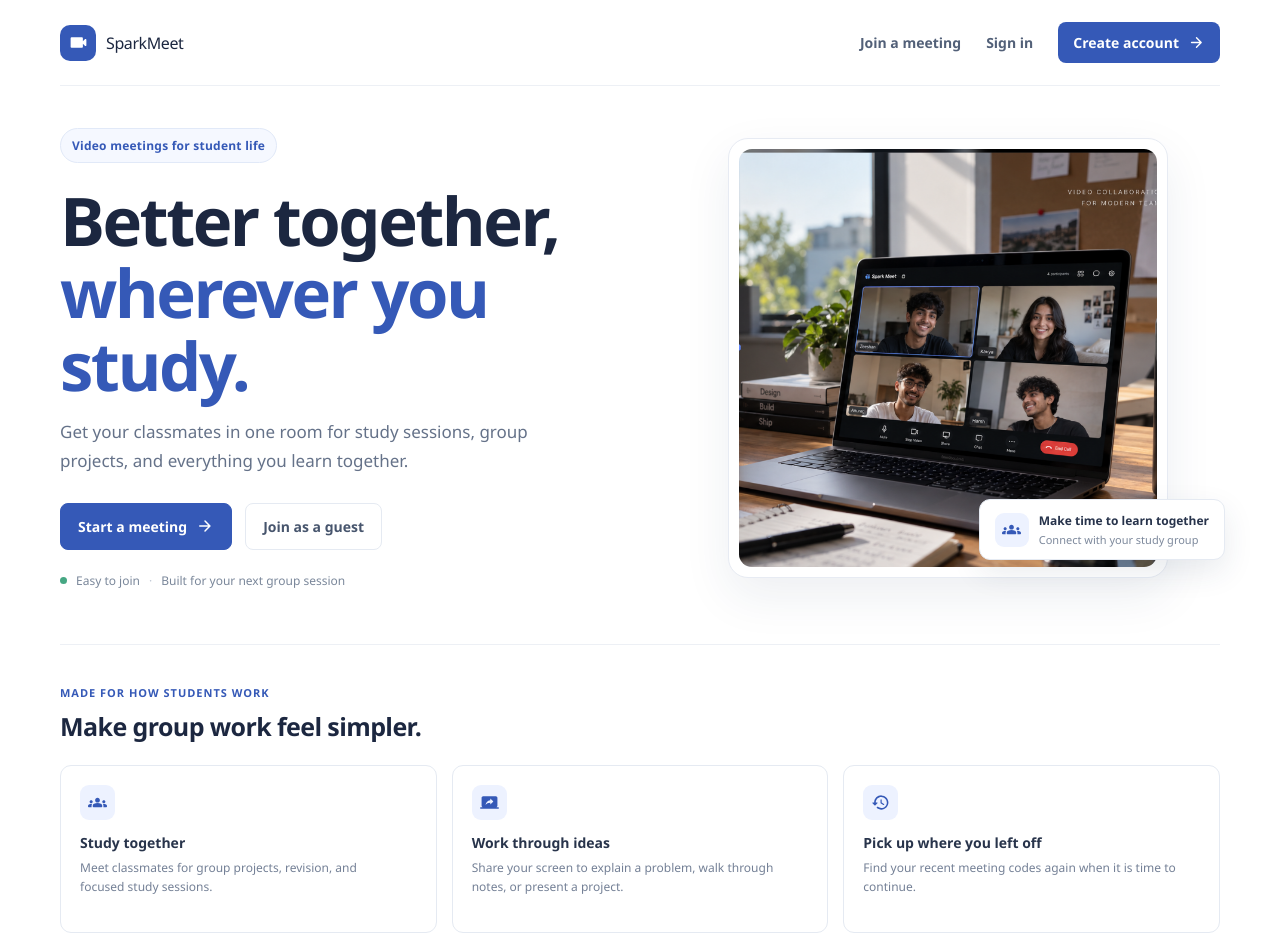
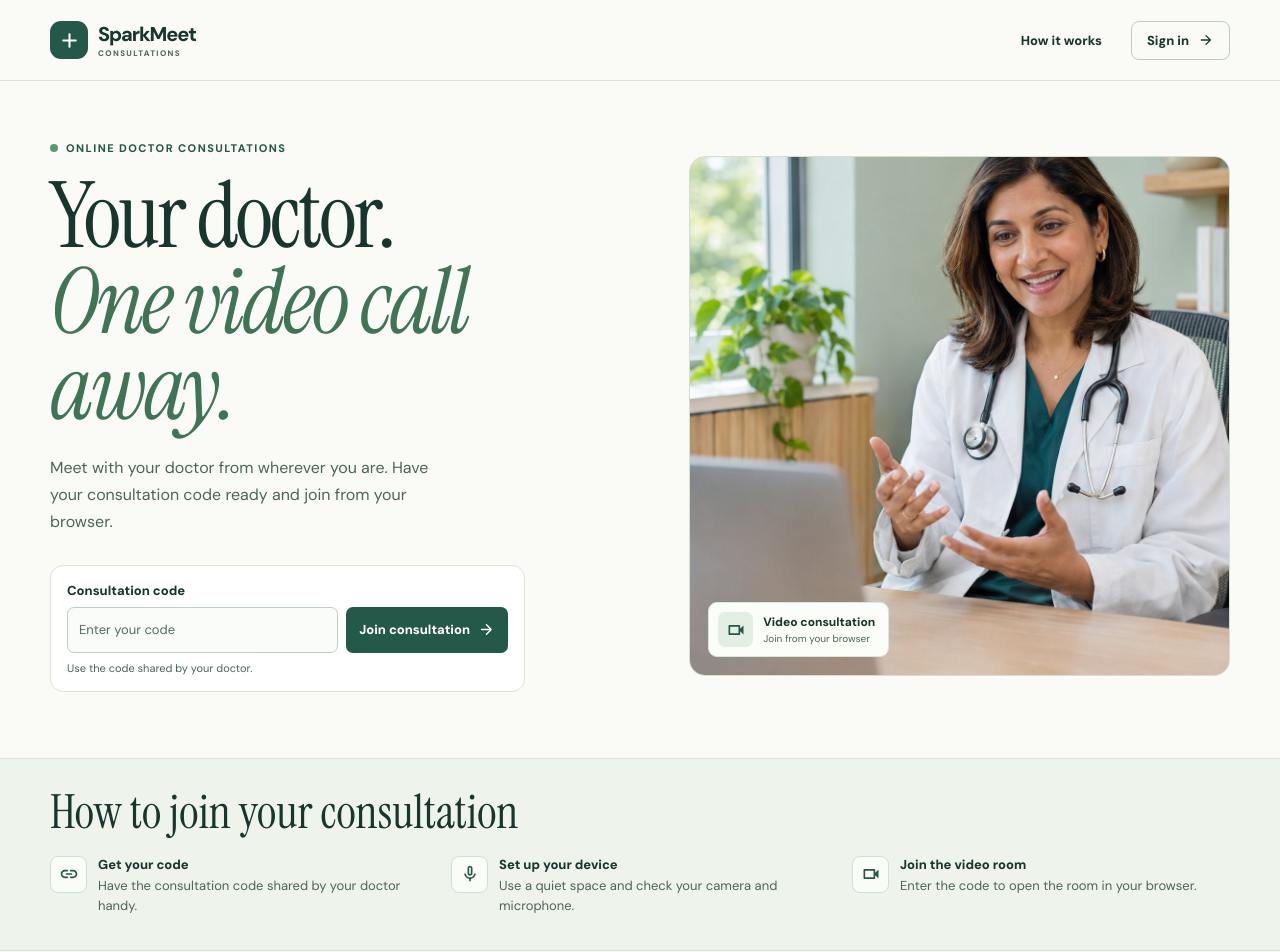
Before and after one commit to Zeeshan-X11/Spark-Modern-Meeting-Experience, a React (Create React App) app in the folder frontend/: page / in a window 1280 px wide. Shown: the top 952 px of the page. Built offline with nearby package versions, Linux system fonts and the light colour scheme; no server answers.

Commit message:
Redesign SparkMeet landing page for doctor consultations

```diff
--- /dev/null
+++ b/frontend/src/pages/consultation.css
@@ -0,0 +1,199 @@
+@import url('https://fonts.googleapis.com/css2?family=Instrument+Serif:ital@0;1&family=DM+Sans:wght@400;500;600;700;800&display=swap');
+
+.consultation-page {
+  --consult-ink: #18362d;
+  --consult-muted: #4d6459;
+  --consult-green: #245848;
+  --consult-deep: #194538;
+  --consult-line: #d9e3d8;
+  min-height: 100vh;
+  background: #fafbf7;
+  color: var(--consult-ink);
+  font-family: "DM Sans", "Segoe UI", sans-serif;
+}
+
+.consultation-page a { color: inherit; text-decoration: none; }
+.consultation-page :focus-visible { outline: 2px solid #327961; outline-offset: 4px; }
+.consultation-width { width: min(1180px, calc(100% - 96px)); margin-inline: auto; }
+
+.consultation-header { border-bottom: 1px solid var(--consult-line); }
+.consultation-header-inner,
+.consultation-footer { display: flex; align-items: center; justify-content: space-between; gap: 20px; }
+.consultation-header-inner { min-height: 80px; }
+.consultation-brand {
+  display: inline-flex;
+  align-items: center;
+  gap: 10px;
+  font-size: 20px;
+  font-weight: 800;
+  line-height: 1;
+  letter-spacing: -.055em;
+}
+.consultation-brand small {
+  display: block;
+  margin-top: 5px;
+  color: var(--consult-muted);
+  font-size: 8px;
+  font-weight: 800;
+  letter-spacing: .17em;
+}
+.consultation-brand-icon,
+.consultation-video-icon,
+.consultation-step-icon { display: grid; place-items: center; flex: none; }
+.consultation-brand-icon { width: 38px; height: 38px; border-radius: 11px; background: var(--consult-green); color: #fff; }
+.consultation-brand-icon svg { font-size: 25px; }
+.consultation-header nav { display: flex; align-items: center; gap: 29px; font-size: 13px; font-weight: 800; }
+.consultation-help:hover, .consultation-footer > a:last-child:hover { text-decoration: underline; text-underline-offset: 4px; }
+.consultation-sign-in {
+  display: inline-flex;
+  align-items: center;
+  gap: 9px;
+  padding: 10px 15px;
+  border: 1px solid #b9ccbf;
+  border-radius: 8px;
+}
+.consultation-sign-in:hover { background: #eaf2e8; }
+.consultation-sign-in svg { font-size: 16px; }
+
+.consultation-hero {
+  display: grid;
+  grid-template-columns: 1.04fr 1fr;
+  align-items: center;
+  gap: clamp(35px, 6vw, 92px);
+  padding-block: 42px 48px;
+}
+.consultation-intro { padding-block: 18px; }
+.consultation-kicker {
+  display: flex;
+  align-items: center;
+  gap: 8px;
+  margin: 0 0 18px;
+  color: var(--consult-green);
+  font-size: 11px;
+  font-weight: 800;
+  letter-spacing: .13em;
+  text-transform: uppercase;
+}
+.consultation-kicker span { width: 8px; height: 8px; border-radius: 50%; background: #5c986d; }
+.consultation-intro h1 {
+  margin: 0;
+  font-family: "Instrument Serif", Georgia, serif;
+  font-size: clamp(56px, 7.15vw, 103px);
+  font-weight: 400;
+  line-height: .94;
+  letter-spacing: -.03em;
+}
+.consultation-intro h1 em { color: #407454; font-weight: inherit; }
+.consultation-description { max-width: 385px; margin: 23px 0 29px; color: var(--consult-muted); font-size: 16px; line-height: 1.7; }
+
+.consultation-form {
+  max-width: 475px;
+  padding: 16px;
+  border: 1px solid var(--consult-line);
+  border-radius: 13px;
+  background: #fff;
+}
+.consultation-form label { display: block; margin-bottom: 8px; font-size: 13px; font-weight: 800; }
+.consultation-form-controls { display: flex; gap: 8px; }
+.consultation-form input,
+.consultation-form button { min-height: 46px; border-radius: 7px; font-size: 13px; }
+.consultation-form input {
+  width: 0;
+  min-width: 0;
+  flex: 1;
+  padding: 0 11px;
+  border: 1px solid #bacdc0;
+  background: #fafcf9;
+  color: var(--consult-ink);
+}
+.consultation-form input::placeholder { color: #536c5f; }
+.consultation-form input[aria-invalid="true"] { border-color: #a64545; }
+.consultation-form button {
+  display: inline-flex;
+  align-items: center;
+  justify-content: center;
+  gap: 8px;
+  padding: 0 13px;
+  border: 0;
+  background: var(--consult-green);
+  color: #fff;
+  font-weight: 800;
+  cursor: pointer;
+}
+.consultation-form button:hover { background: var(--consult-deep); }
+.consultation-form button svg { font-size: 17px; }
+.consultation-form > p { margin: 8px 0 0; color: var(--consult-muted); font-size: 11px; }
+.consultation-form > .consultation-error { color: #963e3e; }
+
+.consultation-visual {
+  position: relative;
+  min-width: 0;
+  margin: 0;
+  aspect-ratio: 1.04;
+  overflow: hidden;
+  border: 1px solid #d2dfd1;
+  border-radius: 16px;
+  background: #dce9dc;
+}
+.consultation-visual img { display: block; width: 100%; height: 100%; object-fit: cover; object-position: center 47%; }
+.consultation-visual figcaption {
+  position: absolute;
+  bottom: 18px;
+  left: 18px;
+  display: flex;
+  align-items: center;
+  gap: 10px;
+  padding: 9px 13px 9px 9px;
+  border: 1px solid #dae6db;
+  border-radius: 9px;
+  background: #fbfdf8;
+}
+.consultation-video-icon { width: 35px; height: 35px; border-radius: 7px; background: #e3efe3; color: var(--consult-green); }
+.consultation-video-icon svg { font-size: 20px; }
+.consultation-visual strong, .consultation-visual small { display: block; }
+.consultation-visual strong { font-size: 12px; font-weight: 800; }
+.consultation-visual small { margin-top: 2px; color: var(--consult-muted); font-size: 10px; }
+
+.consultation-guide { border-block: 1px solid var(--consult-line); background: #eef4eb; scroll-margin-top: 20px; }
+.consultation-guide-inner { padding-block: 30px 34px; }
+.consultation-guide h2 {
+  margin: 0 0 20px;
+  font-family: "Instrument Serif", Georgia, serif;
+  font-size: clamp(33px, 4vw, 47px);
+  font-weight: 400;
+  line-height: 1;
+}
+.consultation-steps { display: grid; grid-template-columns: repeat(3, 1fr); gap: 23px; margin: 0; padding: 0; list-style: none; }
+.consultation-steps li { display: flex; align-items: flex-start; gap: 11px; }
+.consultation-step-icon { width: 37px; height: 37px; border: 1px solid #d1e1d1; border-radius: 8px; background: #fafcf7; color: var(--consult-green); }
+.consultation-step-icon svg { font-size: 20px; }
+.consultation-steps h3 { margin: 0 0 3px; font-size: 13px; font-weight: 800; }
+.consultation-steps p { margin: 0; color: var(--consult-muted); font-size: 13px; line-height: 1.55; }
+.consultation-footer { min-height: 80px; color: var(--consult-muted); font-size: 12px; font-weight: 700; }
+.consultation-footer .consultation-brand { font-size: 17px; }
+.consultation-footer .consultation-brand-icon { width: 28px; height: 28px; border-radius: 7px; }
+.consultation-footer .consultation-brand-icon svg { font-size: 18px; }
+
+@media (max-width: 850px) {
+  .consultation-width { width: calc(100% - 48px); }
+  .consultation-hero { gap: 28px; }
+  .consultation-intro h1 { font-size: clamp(52px, 8.5vw, 74px); }
+}
+
+@media (max-width: 660px) {
+  .consultation-width { width: calc(100% - 36px); }
+  .consultation-header-inner { min-height: 69px; }
+  .consultation-header nav { gap: 12px; }
+  .consultation-help { display: none; }
+  .consultation-hero { grid-template-columns: 1fr; gap: 24px; padding-block: 32px; }
+  .consultation-intro { padding: 0; }
+  .consultation-intro h1 { font-size: clamp(53px, 11.4vw, 76px); }
+  .consultation-description { margin-block: 16px 20px; }
+  .consultation-visual { aspect-ratio: 1.17; }
+  .consultation-steps { grid-template-columns: 1fr; gap: 18px; }
+}
+
+@media (max-width: 360px) {
+  .consultation-form-controls { flex-direction: column; }
+  .consultation-form input { width: 100%; }
+}
--- a/frontend/src/pages/landing.jsx
+++ b/frontend/src/pages/landing.jsx
@@ -1,55 +1,111 @@
-import React from 'react';
-import { useNavigate } from 'react-router-dom';
-import VideocamRoundedIcon from '@mui/icons-material/VideocamRounded';
+import React, { useState } from 'react';
+import { Link, useNavigate } from 'react-router-dom';
+import AddRoundedIcon from '@mui/icons-material/AddRounded';
 import ArrowForwardRoundedIcon from '@mui/icons-material/ArrowForwardRounded';
-import GroupsRoundedIcon from '@mui/icons-material/GroupsRounded';
-import ScreenShareRoundedIcon from '@mui/icons-material/ScreenShareRounded';
-import HistoryRoundedIcon from '@mui/icons-material/HistoryRounded';
+import LinkRoundedIcon from '@mui/icons-material/LinkRounded';
+import MicNoneRoundedIcon from '@mui/icons-material/MicNoneRounded';
+import VideocamOutlinedIcon from '@mui/icons-material/VideocamOutlined';
+import './consultation.css';
 
-const benefits = [
-  { icon: <GroupsRoundedIcon />, title: 'Study together', copy: 'Meet classmates for group projects, revision, and focused study sessions.' },
-  { icon: <ScreenShareRoundedIcon />, title: 'Work through ideas', copy: 'Share your screen to explain a problem, walk through notes, or present a project.' },
-  { icon: <HistoryRoundedIcon />, title: 'Pick up where you left off', copy: 'Find your recent meeting codes again when it is time to continue.' }
+const steps = [
+  { icon: <LinkRoundedIcon />, title: 'Get your code', copy: 'Have the consultation code shared by your doctor handy.' },
+  { icon: <MicNoneRoundedIcon />, title: 'Set up your device', copy: 'Use a quiet space and check your camera and microphone.' },
+  { icon: <VideocamOutlinedIcon />, title: 'Join the video room', copy: 'Enter the code to open the room in your browser.' }
 ];
 
 export default function LandingPage() {
   const navigate = useNavigate();
-  return <main className="landingPageContainer">
-    <header className="landingHeader">
-      <button className="brand brandButton" onClick={() => navigate('/')} aria-label="SparkMeet home">
-        <span className="brandMark"><VideocamRoundedIcon /></span><span>SparkMeet</span>
-      </button>
-      <nav className="landingNav" aria-label="Main navigation">
-        <button className="textNavButton" onClick={() => navigate('/aljk23')}>Join a meeting</button>
-        <button className="textNavButton" onClick={() => navigate('/auth')}>Sign in</button>
-        <button className="navCta" onClick={() => navigate('/auth')}>Create account <ArrowForwardRoundedIcon /></button>
-      </nav>
-    </header>
+  const [code, setCode] = useState('');
+  const [error, setError] = useState('');
 
-    <section className="landingHero">
-      <div className="heroCopy">
-        <div className="heroEyebrow">Video meetings for student life</div>
-        <h1>Better together,<br /><span>wherever you study.</span></h1>
-        <p>Get your classmates in one room for study sessions, group projects, and everything you learn together.</p>
-        <div className="heroActions">
-          <button className="heroPrimary" onClick={() => navigate('/auth')}>Start a meeting <ArrowForwardRoundedIcon /></button>
-          <button className="heroSecondary" onClick={() => navigate('/aljk23')}>Join as a guest</button>
+  function joinConsultation(event) {
+    event.preventDefault();
+    const room = code.trim();
+
+    if (!room || /^(auth|home|history|\.{1,2})$/i.test(room)) {
+      setError('Enter the consultation code shared by your doctor.');
+      return;
+    }
+
+    navigate('/' + encodeURIComponent(room));
+  }
+
+  return (
+    <div id="top" className="consultation-page">
+      <header className="consultation-header">
+        <div className="consultation-width consultation-header-inner">
+          <Link className="consultation-brand" to="/" aria-label="SparkMeet home">
+            <span className="consultation-brand-icon"><AddRoundedIcon /></span>
+            <span>SparkMeet <small>CONSULTATIONS</small></span>
+          </Link>
+          <nav aria-label="Main navigation">
+            <a className="consultation-help" href="#how-it-works">How it works</a>
+            <Link className="consultation-sign-in" to="/auth">Sign in <ArrowForwardRoundedIcon /></Link>
+          </nav>
         </div>
-        <div className="heroTrust"><span className="trustDot" /> Easy to join <span className="trustDivider">·</span> Built for your next group session</div>
-      </div>
-      <div className="heroVisual">
-        <div className="visualGlow" />
-        <div className="visualImageFrame"><img className="heroMeetingArtwork" src="/sparkmeet-student-meeting.png" alt="Students collaborating over a SparkMeet video call on a laptop" /></div>
-        <div className="visualCaption"><span className="captionIcon"><GroupsRoundedIcon /></span><span><strong>Make time to learn together</strong><small>Connect with your study group</small></span></div>
-      </div>
-    </section>
+      </header>
 
-    <section className="benefitsSection" aria-label="Ways to use SparkMeet">
-      <div className="benefitsIntro"><span>Made for how students work</span><h2>Make group work feel simpler.</h2></div>
-      <div className="benefitGrid">{benefits.map(item => <article className="benefitCard" key={item.title}>
-        <span className="benefitIcon">{item.icon}</span><h3>{item.title}</h3><p>{item.copy}</p>
-      </article>)}</div>
-    </section>
-    <footer className="landingFooter"><div className="brand"><span className="brandMark"><VideocamRoundedIcon /></span><span>SparkMeet</span></div><span>Make learning a little more connected.</span></footer>
-  </main>;
+      <main>
+        <section className="consultation-width consultation-hero" aria-labelledby="consultation-title">
+          <div className="consultation-intro">
+            <p className="consultation-kicker"><span /> Online doctor consultations</p>
+            <h1 id="consultation-title">Your doctor.<br /><em>One video call away.</em></h1>
+            <p className="consultation-description">Meet with your doctor from wherever you are. Have your consultation code ready and join from your browser.</p>
+
+            <form className="consultation-form" onSubmit={joinConsultation}>
+              <label htmlFor="consultation-code">Consultation code</label>
+              <div className="consultation-form-controls">
+                <input
+                  id="consultation-code"
+                  type="text"
+                  value={code}
+                  placeholder="Enter your code"
+                  autoComplete="off"
+                  autoCapitalize="none"
+                  spellCheck={false}
+                  aria-invalid={Boolean(error)}
+                  aria-describedby="consultation-code-help"
+                  onChange={event => { setCode(event.target.value); setError(''); }}
+                />
+                <button type="submit">Join consultation <ArrowForwardRoundedIcon /></button>
+              </div>
+              <p id="consultation-code-help" className={error ? 'consultation-error' : undefined} aria-live="polite">
+                {error || 'Use the code shared by your doctor.'}
+              </p>
+            </form>
+          </div>
+
+          <figure className="consultation-visual">
+            <img src={process.env.PUBLIC_URL + '/doctor-video-consultation.jpg'} alt="A doctor speaking with a patient over a laptop video call" />
+            <figcaption>
+              <span className="consultation-video-icon"><VideocamOutlinedIcon /></span>
+              <span><strong>Video consultation</strong><small>Join from your browser</small></span>
+            </figcaption>
+          </figure>
+        </section>
+
+        <section id="how-it-works" className="consultation-guide" aria-labelledby="consultation-guide-title">
+          <div className="consultation-width consultation-guide-inner">
+            <h2 id="consultation-guide-title">How to join your consultation</h2>
+            <ol className="consultation-steps">
+              {steps.map(step => (
+                <li key={step.title}>
+                  <span className="consultation-step-icon">{step.icon}</span>
+                  <div><h3>{step.title}</h3><p>{step.copy}</p></div>
+                </li>
+              ))}
+            </ol>
+          </div>
+        </section>
+      </main>
+
+      <footer className="consultation-width consultation-footer">
+        <Link className="consultation-brand" to="/">
+          <span className="consultation-brand-icon"><AddRoundedIcon /></span>
+          SparkMeet
+        </Link>
+        <a href="#top">Back to top ↑</a>
+      </footer>
+    </div>
+  );
 }
```
